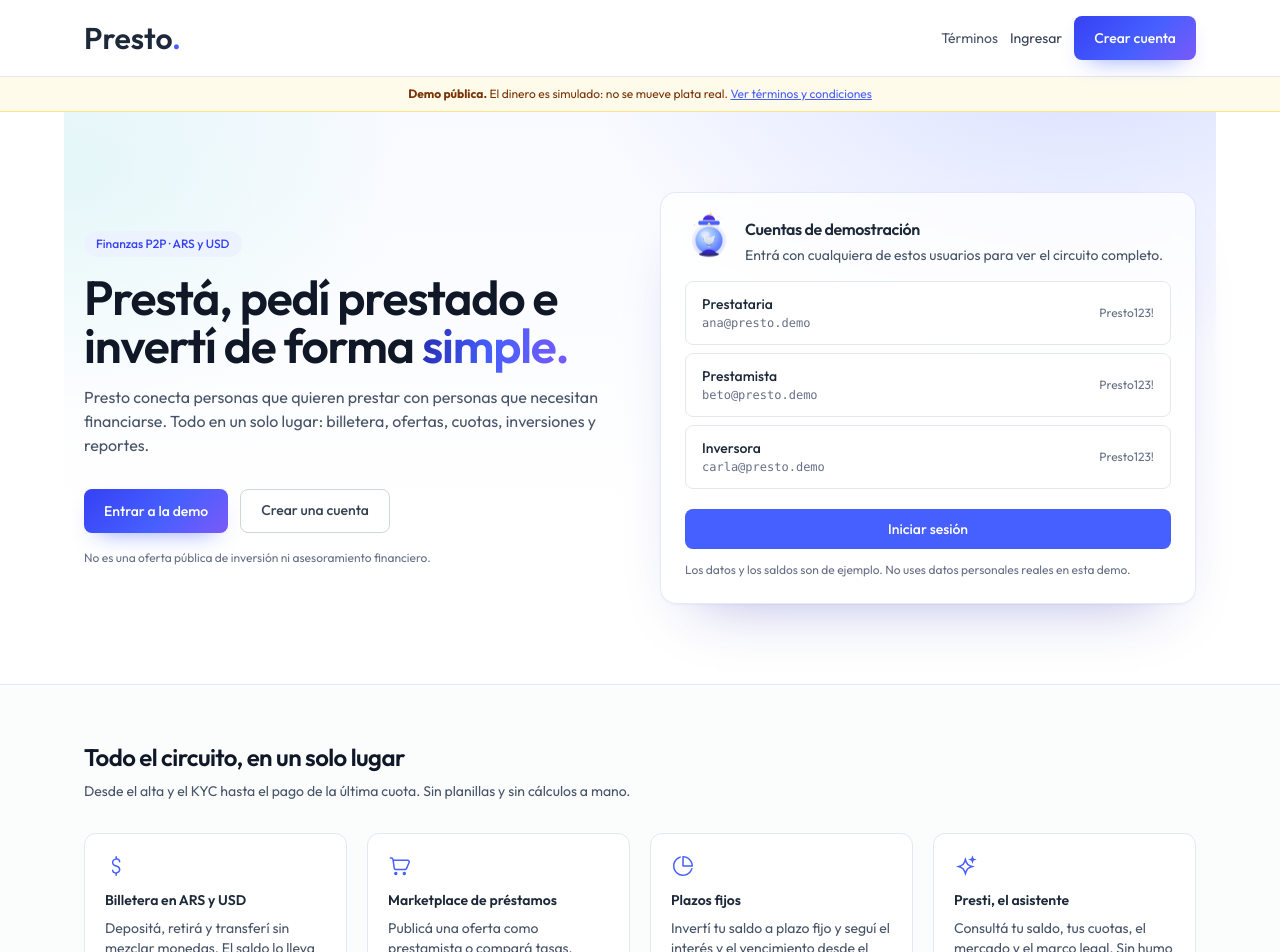
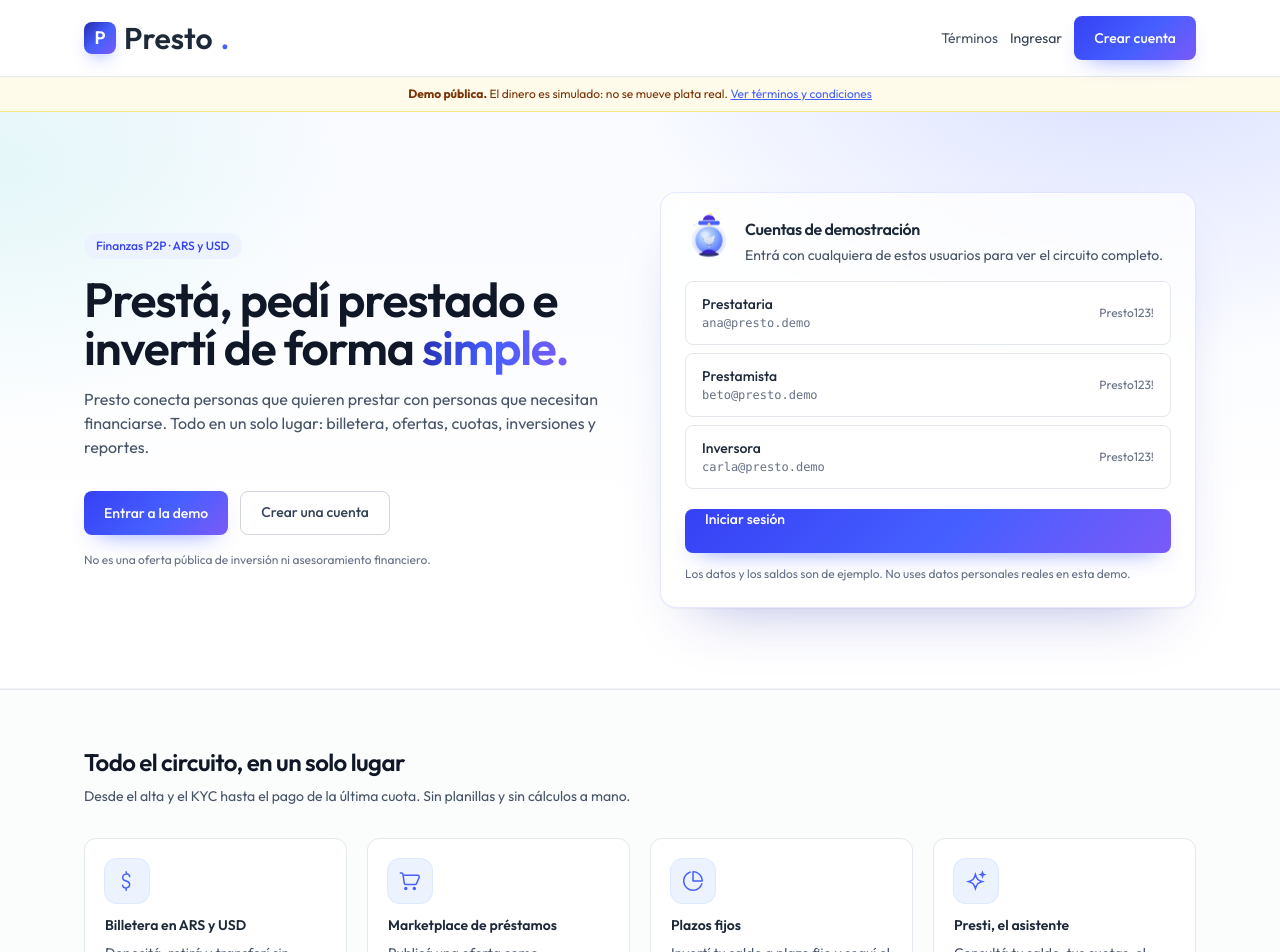
Before and after one commit to jrweiss93/PRESTO-MVP, a React (Vite) app in the folder frontend/: page / in a window 1280 px wide. Shown: the top 952 px of the page. Built offline with nearby package versions, Linux system fonts and the light colour scheme; no server answers.

Commit message:
chore(front): hero full width y detalles de landing
El degradado del hero ahora ocupa todo el ancho, los features tienen iconos en tiles y el CTA de la demo usa el boton primario.

```diff
--- a/frontend/src/features/marketing/pages/Landing.tsx
+++ b/frontend/src/features/marketing/pages/Landing.tsx
@@ -44,7 +44,13 @@ export default function Landing() {
     <div className="min-h-screen bg-white">
       <header className="border-b border-gray-200">
         <div className="mx-auto flex max-w-6xl items-center justify-between px-5 py-4">
-          <Link to="/" className="text-title-sm font-semibold text-gray-800">
+          <Link
+            to="/"
+            className="flex items-center gap-2 text-title-sm font-semibold text-gray-800"
+          >
+            <span className="brand-mark flex size-8 items-center justify-center rounded-lg text-lg font-semibold text-white">
+              P
+            </span>
             Presto<span className="text-brand-500">.</span>
           </Link>
           <nav className="flex items-center gap-3">
@@ -84,7 +90,8 @@ export default function Landing() {
       </div>
 
       <main>
-        <section className="landing-hero mx-auto grid max-w-6xl gap-10 px-5 py-14 lg:grid-cols-2 lg:items-center lg:py-20">
+        <section className="landing-hero border-b border-gray-100">
+          <div className="mx-auto grid max-w-6xl gap-10 px-5 py-14 lg:grid-cols-2 lg:items-center lg:py-20">
           <div>
             <span className="inline-flex rounded-full bg-brand-50 px-3 py-1 text-theme-xs font-medium text-brand-600">
               Finanzas P2P · ARS y USD
@@ -152,16 +159,14 @@ export default function Landing() {
                 </li>
               ))}
             </ul>
-            <Link
-              to="/login"
-              className="mt-5 block rounded-lg bg-brand-500 px-4 py-2.5 text-center text-theme-sm font-medium text-white hover:bg-brand-600"
-            >
+            <Link to="/login" className="btn block mt-5">
               Iniciar sesión
             </Link>
             <p className="mt-3 text-theme-xs text-gray-500">
               Los datos y los saldos son de ejemplo. No uses datos personales
               reales en esta demo.
             </p>
+          </div>
           </div>
         </section>
 
@@ -178,9 +183,11 @@ export default function Landing() {
               {FEATURES.map((feature) => (
                 <article
                   key={feature.title}
-                  className="rounded-xl border border-gray-200 bg-white p-5"
+                  className="rounded-xl border border-gray-200 bg-white p-5 transition duration-200 hover:-translate-y-0.5 hover:border-brand-200 hover:shadow-theme-md"
                 >
-                  <div className="mb-3">{feature.icon}</div>
+                  <div className="mb-3 inline-flex size-11 items-center justify-center rounded-xl bg-brand-50 ring-1 ring-brand-100">
+                    {feature.icon}
+                  </div>
                   <h3 className="text-theme-sm font-semibold text-gray-800">
                     {feature.title}
                   </h3>
```
